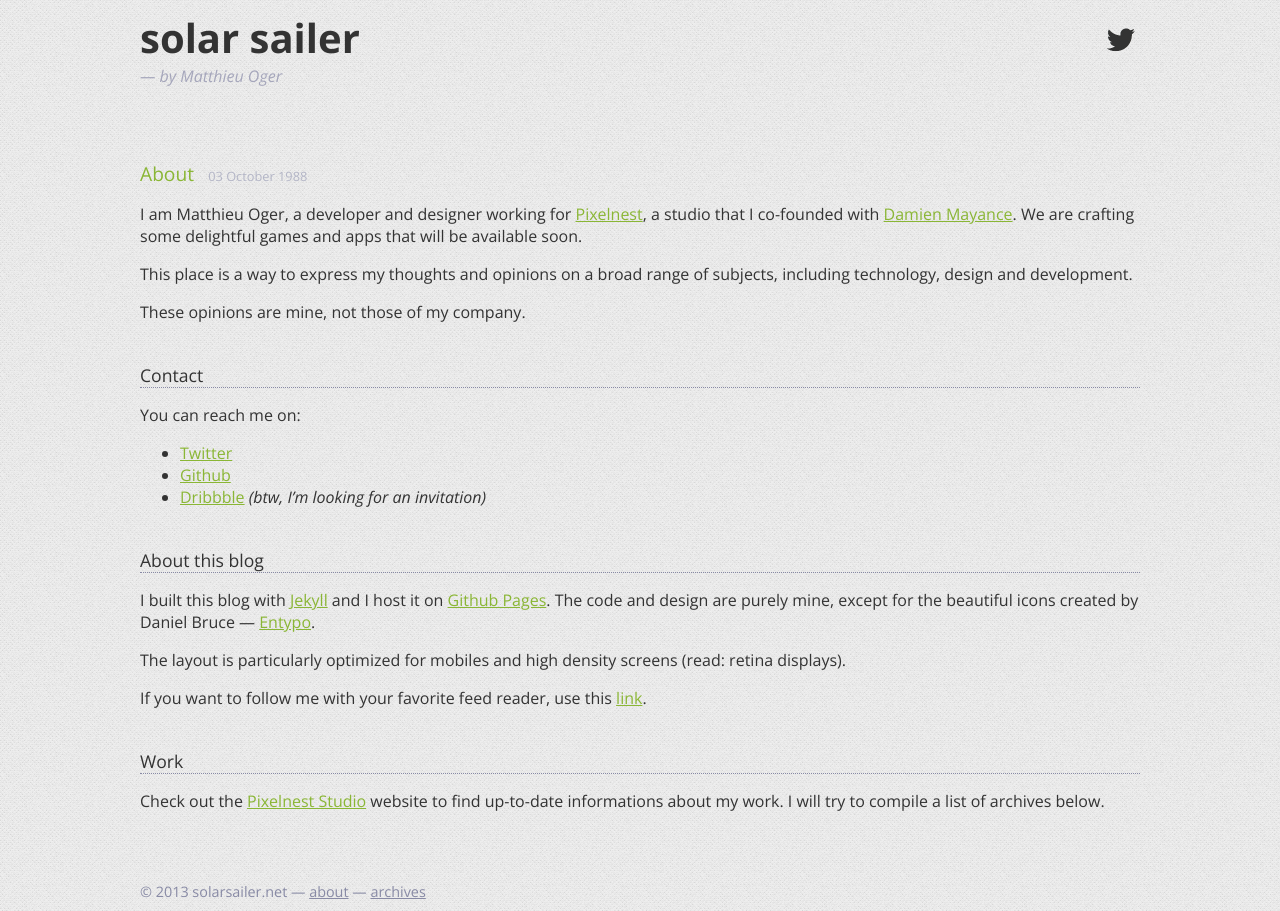
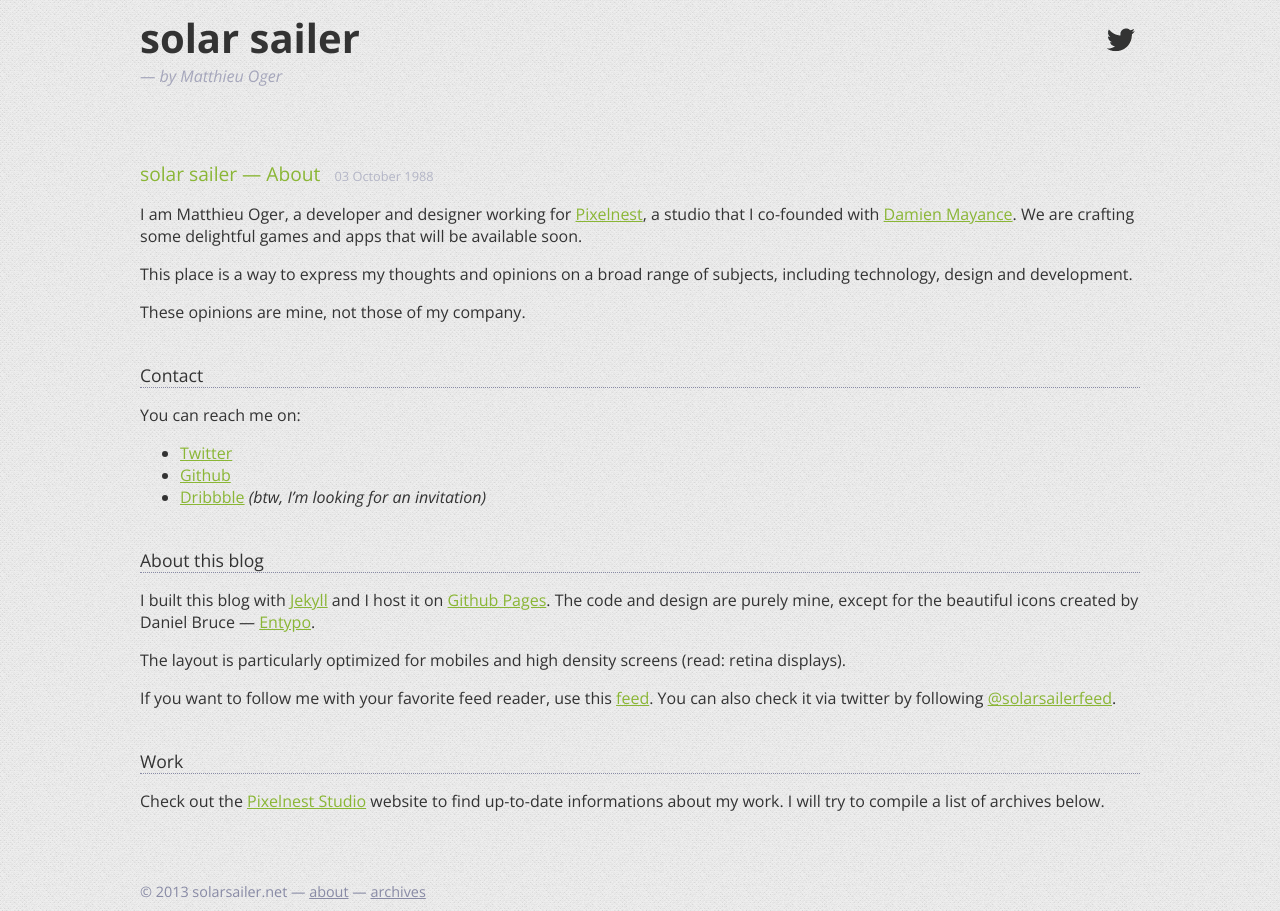
Before and after one commit to solarsailer/matthieuoger.com, a Jekyll site: the page built from _posts/1988-10-03-about.md, in a window 1280 px wide. Built offline with Jekyll 4.4.1, drawn with Linux system fonts in a browser that asks for light colours; Markdown is read by kramdown in place of the engine named in the settings.

Commit message:
Small changes
* 404
* About title
* Archives title
* Atom tweak

```diff
--- a/_posts/1988-10-03-about.md
+++ b/_posts/1988-10-03-about.md
@@ -2,7 +2,7 @@
 layout: post
 permalink: about
 category: meta
-title: About
+title: solar sailer — About
 ---
 
 I am Matthieu Oger, a developer and designer working for [Pixelnest][pixelnest], a studio that I co-founded with [Damien Mayance][dmayance]. We are crafting some delightful games and apps that will be available soon.
@@ -25,7 +25,7 @@
 
 The layout is particularly optimized for mobiles and high density screens (read: retina displays).
 
-If you want to follow me with your favorite feed reader, use this [link](/atom.xml).
+If you want to follow me with your favorite feed reader, use this [feed](/atom.xml). You can also check it via twitter by following [@solarsailerfeed](http://twitter.com/solarsailerfeed).
 
 ## Work
 
--- a/archives/index.html
+++ b/archives/index.html
@@ -1,6 +1,6 @@
 ---
 layout: default
-title: solar sailer — archives
+title: solar sailer — Archives
 ---
 
 <ul class="archives">
--- a/atom.xml
+++ b/atom.xml
@@ -1,6 +1,7 @@
 ---
 layout: nil
 ---
+
 <?xml version="1.0" encoding="utf-8"?>
 <feed xmlns="http://www.w3.org/2005/Atom">
 
```
Also changed, not shown: 404.html (+6 -1 lines).
